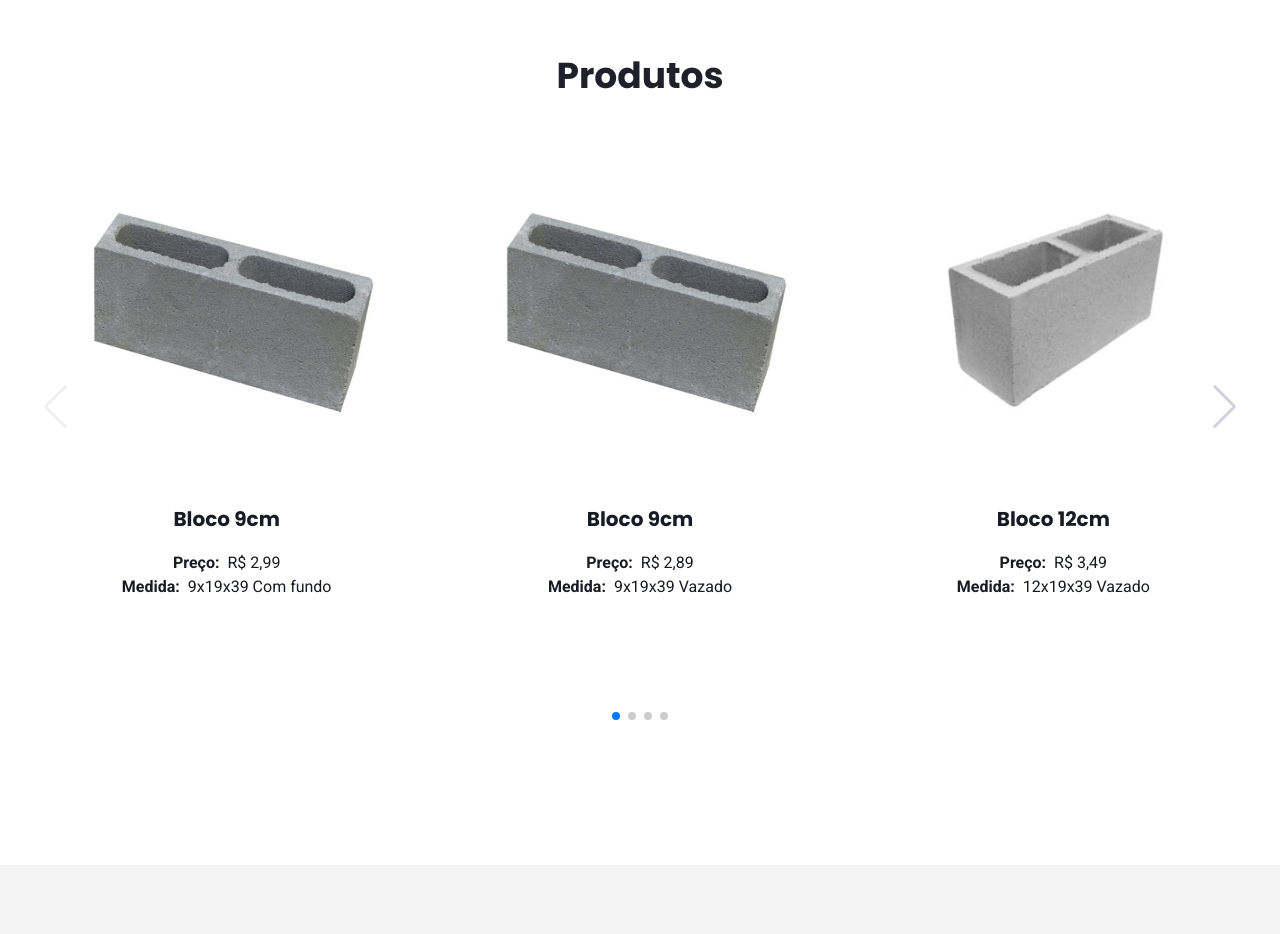
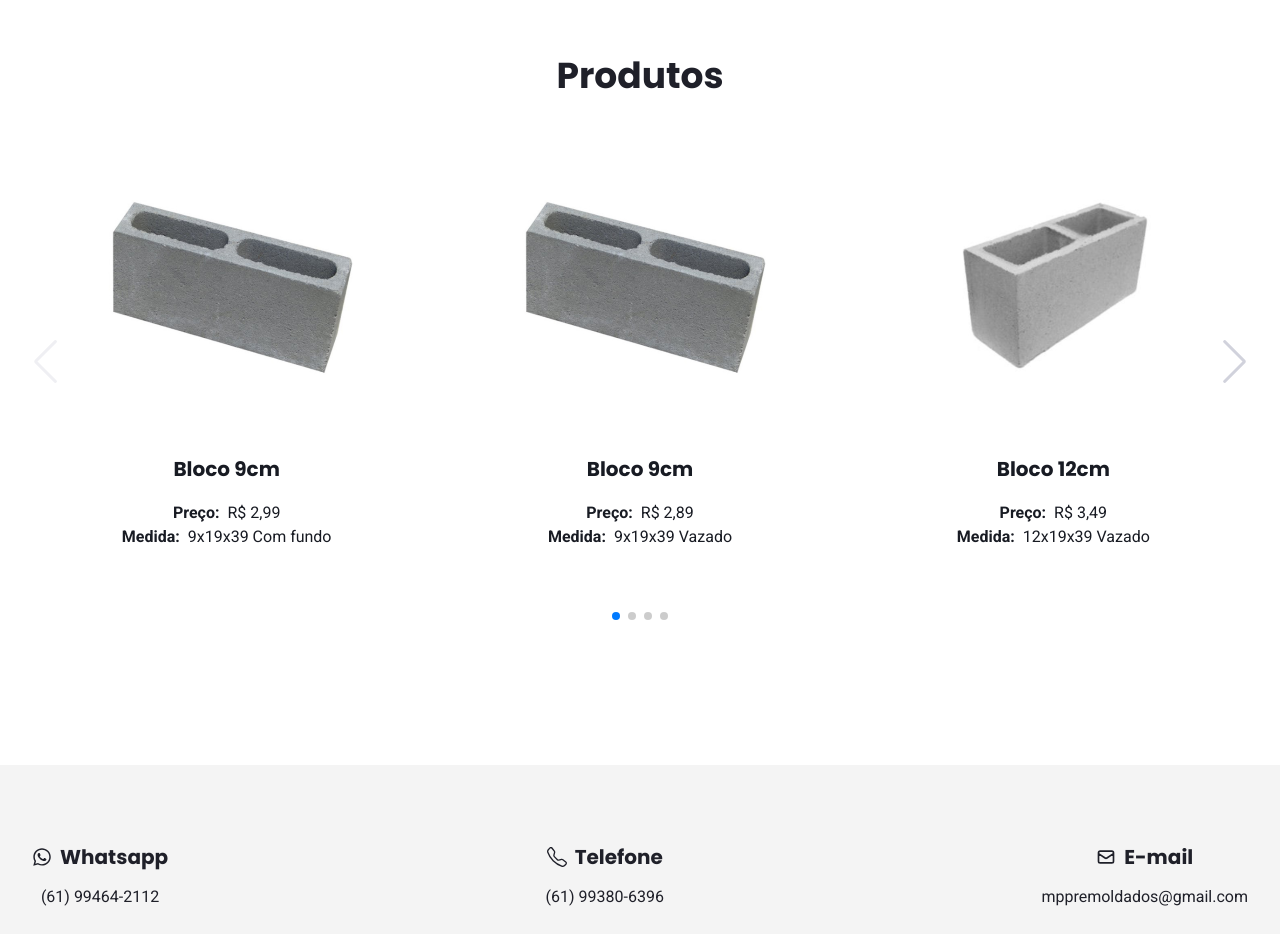
Before and after one commit to pedromiiguel/lp-pre-moldados, a Next.js app: page / in a window 1280 px wide. Shown: the part 1680-2614 px from the top of the page. Built offline with nearby package versions, Linux system fonts and the light colour scheme.

Commit message:
alteração no componente de carousel

```diff
--- a/src/components/Carousel/index.tsx
+++ b/src/components/Carousel/index.tsx
@@ -27,12 +27,6 @@ export function Carousel() {
     lg: 3,
   });
 
-  const widthSlides = useBreakpointValue({
-    base: '500px',
-    sm: '400px',
-    lg: '500px',
-  });
-
   return (
     <>
       <Box
@@ -40,14 +34,15 @@ export function Carousel() {
           '.swiper-slide': {
             height: '100%',
             width: '100%',
-            borderRadius: '8px',
             background: 'white',
           },
           '.swiper-button-next': {
+            right: 0,
             color: 'gray.100',
             top: '45%',
           },
           '.swiper-button-prev': {
+            left: 0,
             color: 'gray.100',
             top: '45%',
           },
@@ -70,7 +65,7 @@ export function Carousel() {
             <SwiperSlide key={`${product.name} ${product.description}`}>
               <Flex
                 width="100%"
-                height={['500px', '600px']}
+                height="500px"
                 flexDirection="column"
                 textAlign="center"
               >
@@ -78,8 +73,7 @@ export function Carousel() {
                   src={product.image}
                   alt={product.name}
                   width="100%"
-                  height={['300px', '350px']}
-                  borderRadius="8px"
+                  height="300px"
                   objectFit="contain"
                 />
 
--- a/src/pages/index.tsx
+++ b/src/pages/index.tsx
@@ -6,7 +6,6 @@ import { SectionAbout } from '../components/Sections/SectionAbout';
 import { SectionBanner } from '../components/Sections/SectionBanner';
 import { SectionContacts } from '../components/Sections/SectionContacts';
 import SectionProducts from '../components/Sections/SectionProducts';
-import SectionServices from '../components/Sections/SectionServices';
 import { WhatsappButton } from '../components/WhatsappButton';
 
 const Home: NextPage = () => {
@@ -26,8 +25,6 @@ const Home: NextPage = () => {
       <Container as="section">
         <SectionAbout />
       </Container>
-
-      <SectionServices />
       <SectionProducts />
       <SectionContacts />
       <Footer />
```
